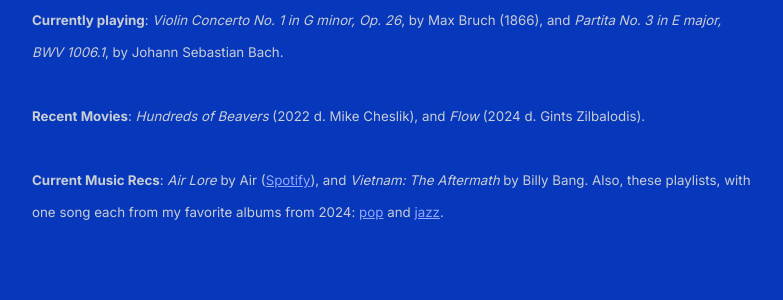
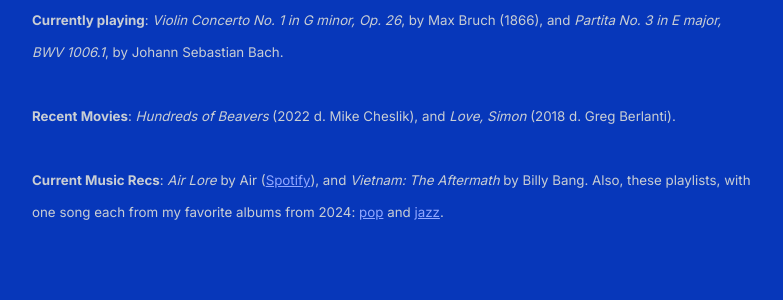
Before and after one commit to shihankanungo/shihankanungo.github.io, a Jekyll site: the page built from index.md, in a window 1280 px wide. Shown: the part 1230-1530 px from the top of the page, without its empty margins (248-1031 px from the left). Built offline with Jekyll 4.4.1, drawn with Linux system fonts in a browser that asks for light colours.

Commit message:
Update _config.yml

```diff
--- a/_config.yml
+++ b/_config.yml
@@ -15,7 +15,7 @@
           <br /><br />
           <small><b>Currently playing</b>: <i>Violin Concerto No. 1 in G minor, Op. 26</i>, by Max Bruch (1866), and <i>Partita No. 3 in E major, BWV 1006.1</i>, by Johann Sebastian Bach.</small>
           <br /><br />
-          <small><b>Recent Movies</b>: <i>Hundreds of Beavers</i> (2022 d. Mike Cheslik), and <i>Flow</i> (2024 d. Gints Zilbalodis). </small>
+          <small><b>Recent Movies</b>: <i>Hundreds of Beavers</i> (2022 d. Mike Cheslik), and <i>Love, Simon</i> (2018 d. Greg Berlanti). </small>
           <br /><br />
           <small><b>Current Music Recs</b>: <i>Air Lore</i> by Air (<a href="https://open.spotify.com/album/3ndLtSXmNP3Epk2PtXqLFT?si=mzrBbFYFS-CkNvXhUDBnIA">Spotify</a>), and <i>Vietnam: The Aftermath</i> by Billy Bang. Also, these playlists, with one song each from my favorite albums from 2024: <a href="https://open.spotify.com/playlist/0plT5tvEl6lVLrQDk0X3eu?si=fe06480b57f64999">pop</a> and <a href="https://open.spotify.com/playlist/5iHDUPHT30iNd4Feg0yg4f?si=737a0b1a27924789">jazz</a>. </small>
           <br /><br /><br /><br />
```
